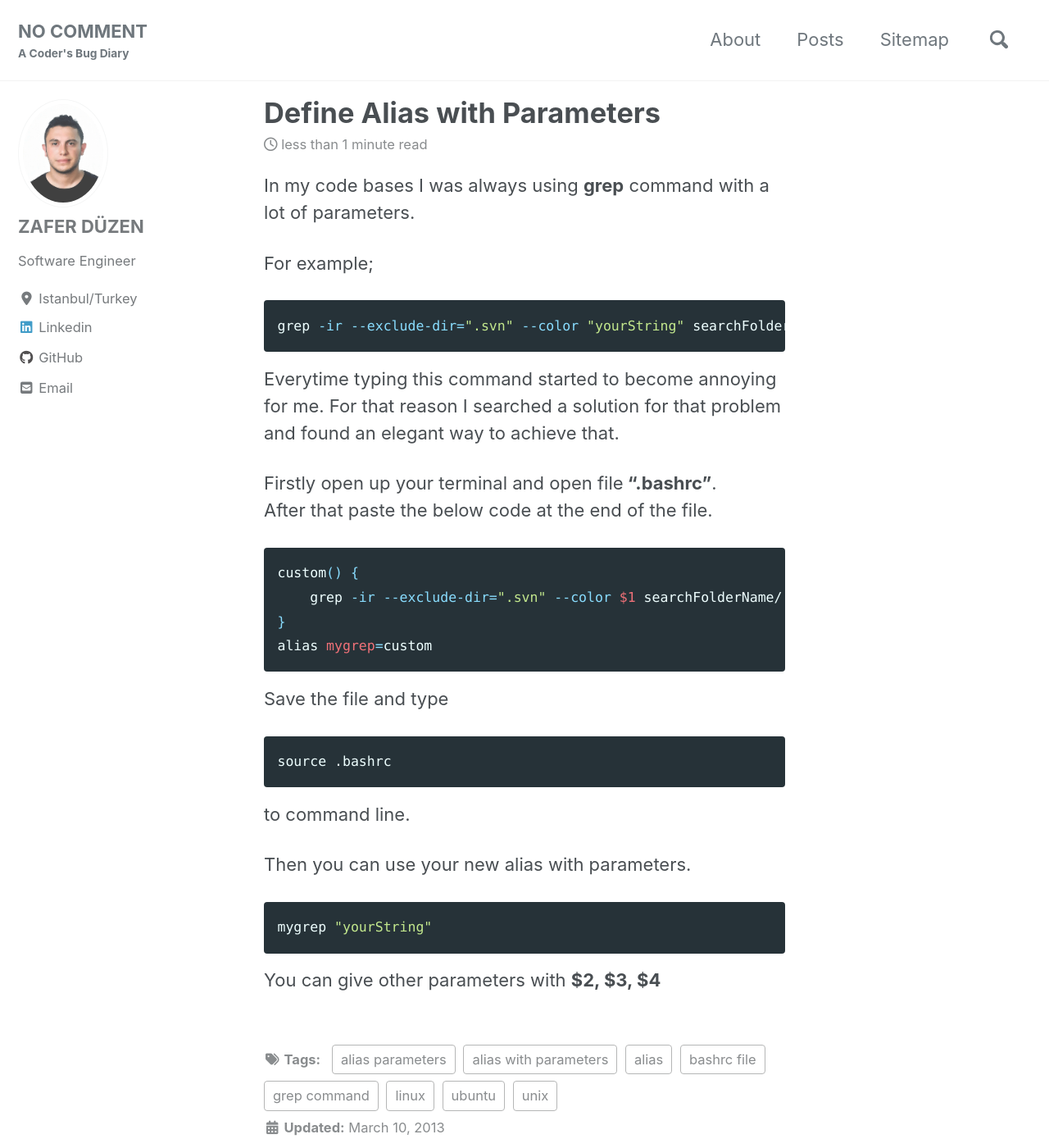
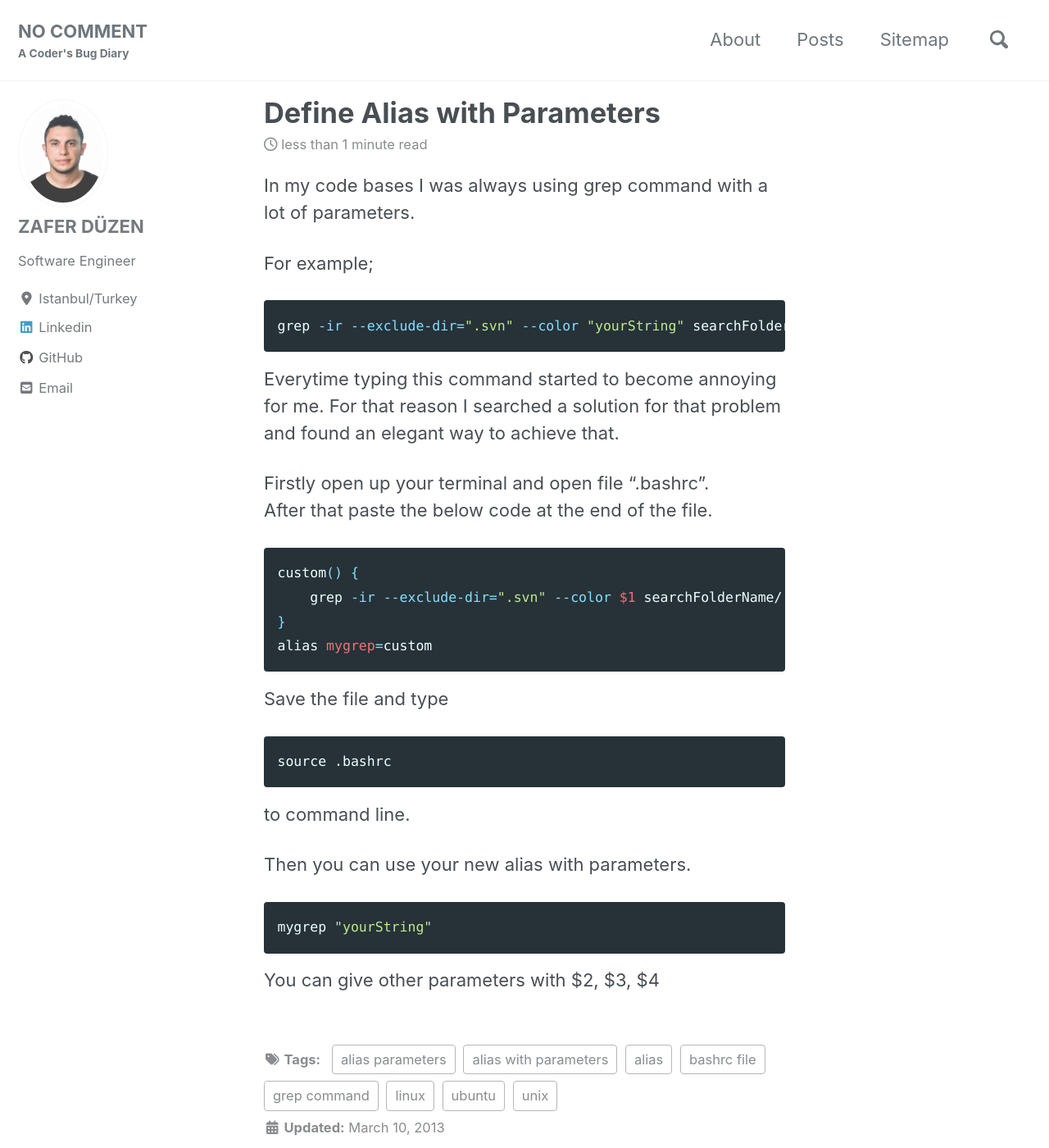
Before and after one commit to duzenz/duzenz.github.io, a Jekyll site: the page built from _posts/2013-03-10-define-alias-with-parameters.md, in a window 1280 px wide and 1400 px high. Shown: the whole window at 82% size. Built offline with Jekyll 4.4.1, drawn with Linux system fonts in a browser that asks for light colours; cached includes are drawn as plain includes; nearby versions of some CDN libraries.

Commit message:
updated blog

````diff
--- a/_posts/2013-03-10-define-alias-with-parameters.md
+++ b/_posts/2013-03-10-define-alias-with-parameters.md
@@ -1,5 +1,5 @@
 ---
-title:  "Define Alias with Parameters"
+title: "Define Alias with Parameters"
 read_time: true
 tags:
     - ubuntu
@@ -12,7 +12,7 @@ tags:
     - bashrc file
 ---
 
-In my code bases I was always using <b>grep</b> command with a lot of parameters.
+In my code bases I was always using grep command with a lot of parameters.
 
 For example;
 ```bash
@@ -21,7 +21,7 @@ grep -ir --exclude-dir=".svn" --color "yourString" searchFolderName/
 Everytime typing this command started to become annoying for me.
 For that reason I searched a solution for that problem and found an elegant way to achieve that.
 
-Firstly open up your terminal and open file<b> ".bashrc"</b>.
+Firstly open up your terminal and open file ".bashrc".
 After that paste the below code at the end of the file.
 ```bash
 custom() {
@@ -42,4 +42,4 @@ Then you can use your new alias with parameters.
 mygrep "yourString"
 ```
 
-You can give other parameters with <b>$2, $3, $4</b>
+You can give other parameters with $2, $3, $4
````
